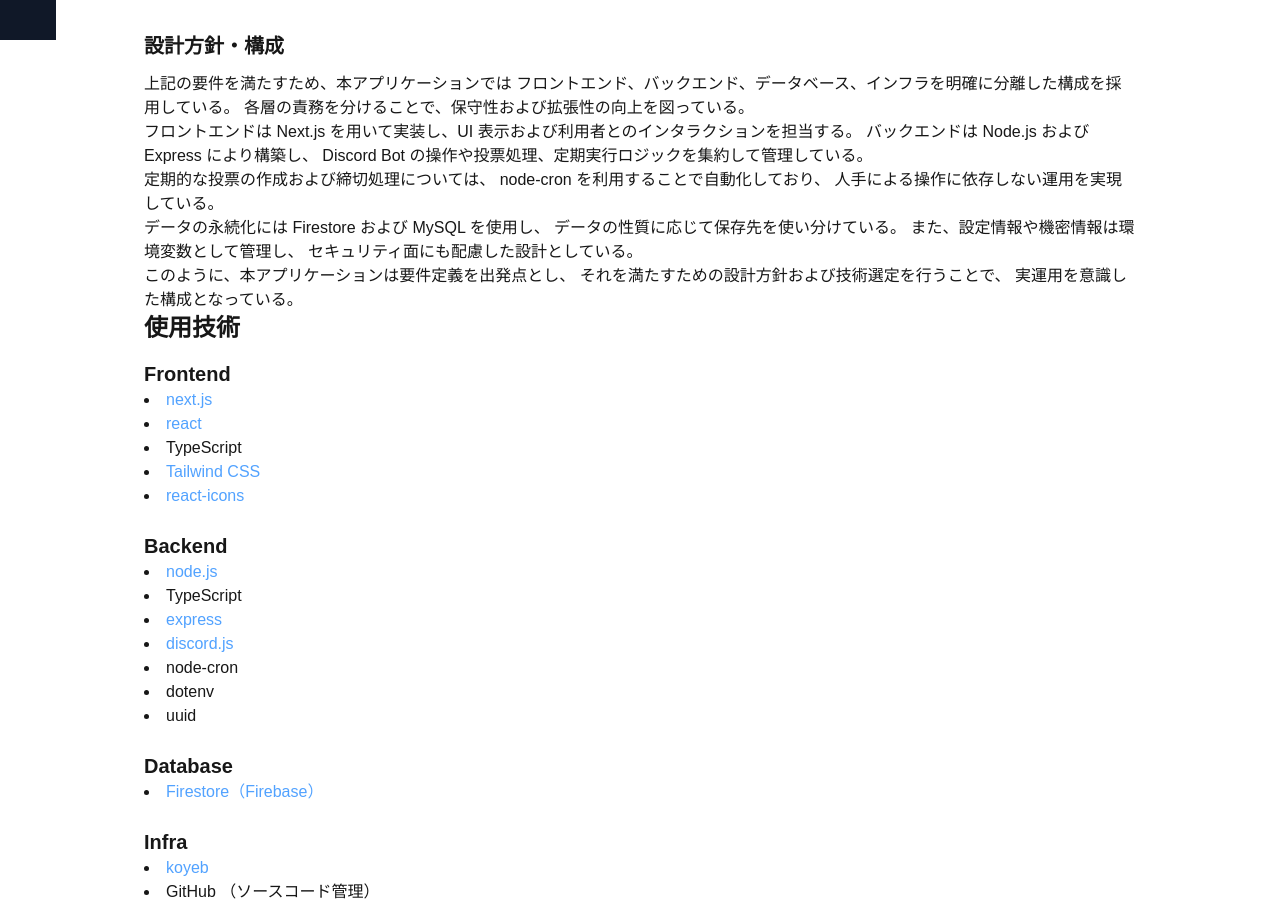
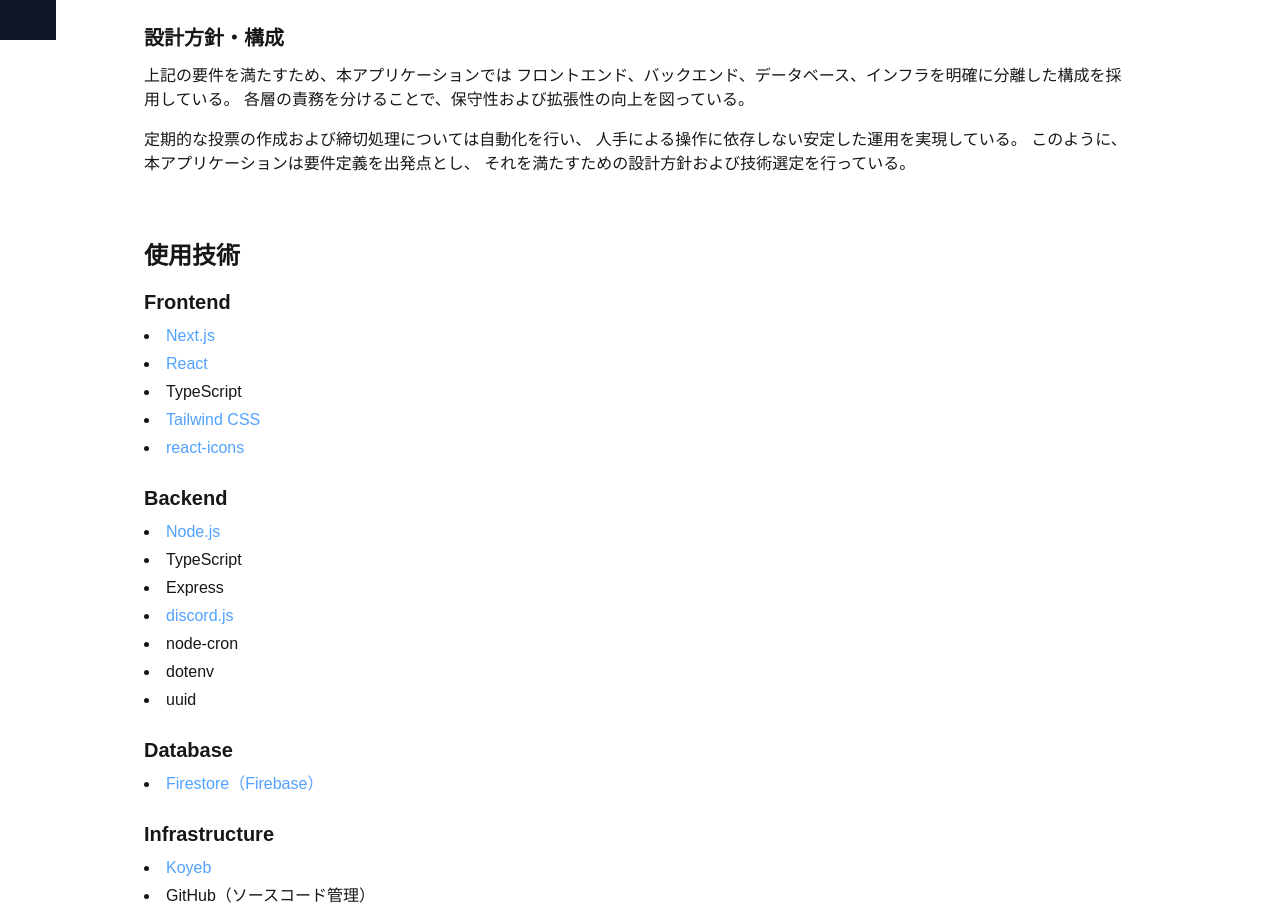
Before and after one commit to Kaiser05gg/DiscordPollBpt-front, a Next.js app: page /docs in a window 1280 px wide. Shown: the part 760-1665 px from the top of the page. Built offline with nearby package versions, Linux system fonts and the light colour scheme.

Commit message:
refactor:page.tsx

```diff
--- a/src/app/docs/page.tsx
+++ b/src/app/docs/page.tsx
@@ -1,3 +1,7 @@
+import { DesignSection } from "./_components/DesignSection";
+import { TechStackSection } from "./_components/TechStackSection";
+import { ReferencesSection } from "./_components/ReferencesSection";
+
 export default function DocsPage() {
   return (
     <main className="flex justify-center">
@@ -8,207 +12,9 @@
           このページでは、本アプリケーションの設計・使用技術・参考文献について記載します。
         </p>
 
-        <h2 className="text-2xl font-semibold mb-4">設計</h2>
-        <h3 className="text-xl font-semibold mb-3">要件定義（概要）</h3>
-
-        <p>
-          本アプリケーションは、Discord
-          上で投票を行う際の作業負担を軽減することを目的として開発した。
-          従来、投票を実施するたびに項目を手動で入力する必要があり、
-          日常的に同じ形式の投票を行う場合に手間がかかっていた。
-        </p>
-
-        <p>
-          そこで、投票内容をあらかじめテンプレート化し、
-          特定の時刻に自動で投票を作成・投稿できる仕組みを実現することを要求として設定した。
-          また、継続的な利用を前提とし、安定した運用と将来的な機能追加に対応できる構成を目指した。
-        </p>
-        <h3 className="text-xl font-semibold mt-8 mb-3">機能要件</h3>
-
-        <ul className="list-disc list-inside space-y-1">
-          <li>Discord 上で投票を自動的に作成・投稿できること</li>
-          <li>投票項目をテンプレートとして定義できること</li>
-          <li>毎日決まった時刻に投票を自動で発射できること</li>
-          <li>投票項目数を固定（例：5項目）して扱えること</li>
-          <li>投票結果を取得し、保存・参照できること</li>
-        </ul>
-
-        <h3 className="text-xl font-semibold mt-8 mb-3">非機能要件</h3>
-
-        <ul className="list-disc list-inside space-y-1">
-          <li>利用者の操作がなくても安定して動作すること</li>
-          <li>定期処理が失敗した場合でも影響範囲を最小限に抑えられること</li>
-          <li>Bot トークンや設定情報を安全に管理できること</li>
-          <li>将来的な機能追加や仕様変更に対応しやすい構成であること</li>
-          <li>テスト環境と本番環境を分けて運用できること</li>
-        </ul>
-
-        <h3 className="text-xl font-semibold mt-8 mb-3">設計方針・構成</h3>
-
-        <p>
-          上記の要件を満たすため、本アプリケーションでは
-          フロントエンド、バックエンド、データベース、インフラを明確に分離した構成を採用している。
-          各層の責務を分けることで、保守性および拡張性の向上を図っている。
-        </p>
-
-        <p>
-          フロントエンドは Next.js を用いて実装し、UI
-          表示および利用者とのインタラクションを担当する。 バックエンドは
-          Node.js および Express により構築し、 Discord Bot
-          の操作や投票処理、定期実行ロジックを集約して管理している。
-        </p>
-
-        <p>
-          定期的な投票の作成および締切処理については、 node-cron
-          を利用することで自動化しており、
-          人手による操作に依存しない運用を実現している。
-        </p>
-
-        <p>
-          データの永続化には Firestore および MySQL を使用し、
-          データの性質に応じて保存先を使い分けている。
-          また、設定情報や機密情報は環境変数として管理し、
-          セキュリティ面にも配慮した設計としている。
-        </p>
-
-        <p>
-          このように、本アプリケーションは要件定義を出発点とし、
-          それを満たすための設計方針および技術選定を行うことで、
-          実運用を意識した構成となっている。
-        </p>
-
-        <h2 className="text-2xl font-semibold mb-4">使用技術</h2>
-
-        <h3 className="text-xl font-semibold">Frontend</h3>
-        <ul className="list-disc list-inside mb-6">
-          <li>
-            <a
-              href="https://nextjs.org/"
-              target="_blank"
-              rel="noopener noreferrer"
-              className="text-blue-400 hover:underline"
-            >
-              next.js
-            </a>
-          </li>
-
-          <li>
-            <a
-              href="https://ja.react.dev/"
-              target="_blank"
-              rel="noopener noreferrer"
-              className="text-blue-400 hover:underline"
-            >
-              react
-            </a>
-          </li>
-
-          <li>TypeScript</li>
-          <li>
-            <a
-              href="https://tailwindcss.com/"
-              target="_blank"
-              rel="noopener noreferrer"
-              className="text-blue-400 hover:underline"
-            >
-              Tailwind CSS
-            </a>
-          </li>
-
-          <li>
-            <a
-              href="https://react-icons.github.io/react-icons/"
-              target="_blank"
-              rel="noopener noreferrer"
-              className="text-blue-400 hover:underline"
-            >
-              react-icons
-            </a>
-          </li>
-        </ul>
-        <h3 className="text-xl font-semibold">Backend</h3>
-        <ul className="list-disc list-inside mb-6">
-          <li>
-            <a
-              href="https://nodejs.org/ja"
-              target="_blank"
-              rel="noopener noreferrer"
-              className="text-blue-400 hover:underline"
-            >
-              node.js
-            </a>
-          </li>
-          <li>TypeScript</li>
-          <li>
-            <a
-              href="https://expressjs.com/ja/"
-              target="_blank"
-              rel="noopener noreferrer"
-              className="text-blue-400 hover:underline"
-            >
-              express
-            </a>
-          </li>
-          <li>
-            <a
-              href="https://discord.js.org/"
-              target="_blank"
-              rel="noopener noreferrer"
-              className="text-blue-400 hover:underline"
-            >
-              discord.js
-            </a>
-          </li>
-          <li>node-cron</li>
-          <li>dotenv</li>
-          <li>uuid</li>
-        </ul>
-
-        <h3 className="text-xl font-semibold">Database</h3>
-        <ul className="list-disc list-inside mb-6">
-          <li>
-            <a
-              href="https://firebase.google.com/docs?hl=ja"
-              target="_blank"
-              rel="noopener noreferrer"
-              className="text-blue-400 hover:underline"
-            >
-              Firestore（Firebase）
-            </a>
-          </li>
-        </ul>
-
-        <h3 className="text-xl font-semibold">Infra</h3>
-        <ul className="list-disc list-inside">
-          <li>
-            <a
-              href="https://www.koyeb.com/"
-              target="_blank"
-              rel="noopener noreferrer"
-              className="text-blue-400 hover:underline"
-            >
-              koyeb
-            </a>
-          </li>
-          <li>GitHub （ソースコード管理）</li>
-          <li>環境変数による設定管理</li>
-          <li>ビルド済みJavaScriptによる本番実行</li>
-        </ul>
-
-        <h2 className="text-2xl font-semibold mb-4">参考文献</h2>
-
-        <ul className="list-disc list-inside space-y-2">
-          <li>
-            <a
-              href="https://chat.openai.com/"
-              target="_blank"
-              rel="noopener noreferrer"
-              className="text-blue-400 hover:underline"
-            >
-              ChatGPT
-            </a>
-          </li>
-        </ul>
+        <DesignSection />
+        <TechStackSection />
+        <ReferencesSection />
       </article>
     </main>
   );
```
